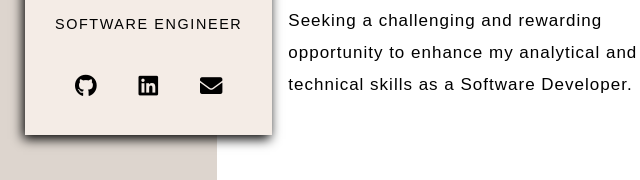
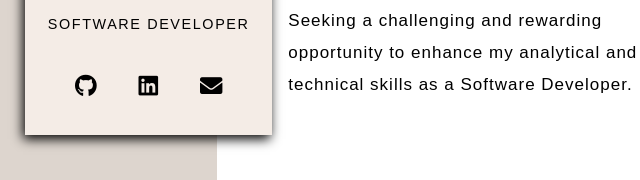
Before and after one commit to ankit2818/ankit2818.github.io, a plain HTML site: page index.html in a window 1280 px wide. Shown: the part 581-761 px from the top of the page, 295-935 px from the left. Drawn offline with Linux system fonts and the light colour scheme.

Commit message:
Minor Changes.

```diff
--- a/index.html
+++ b/index.html
@@ -38,7 +38,7 @@
                         <div class="profile-pic"></div>
                         <span class="name firstname">Ankit</span>
                         <span class="name lastname">Vishwakarma</span>
-                        <span class="post">Software Engineer</span>
+                        <span class="post">Software Developer</span>
 
                         <div class="social-links">
                             <a href="https://github.com/ankit2818" target="_blank" class="github"><i class="fab fa-github"></i></a>
```
